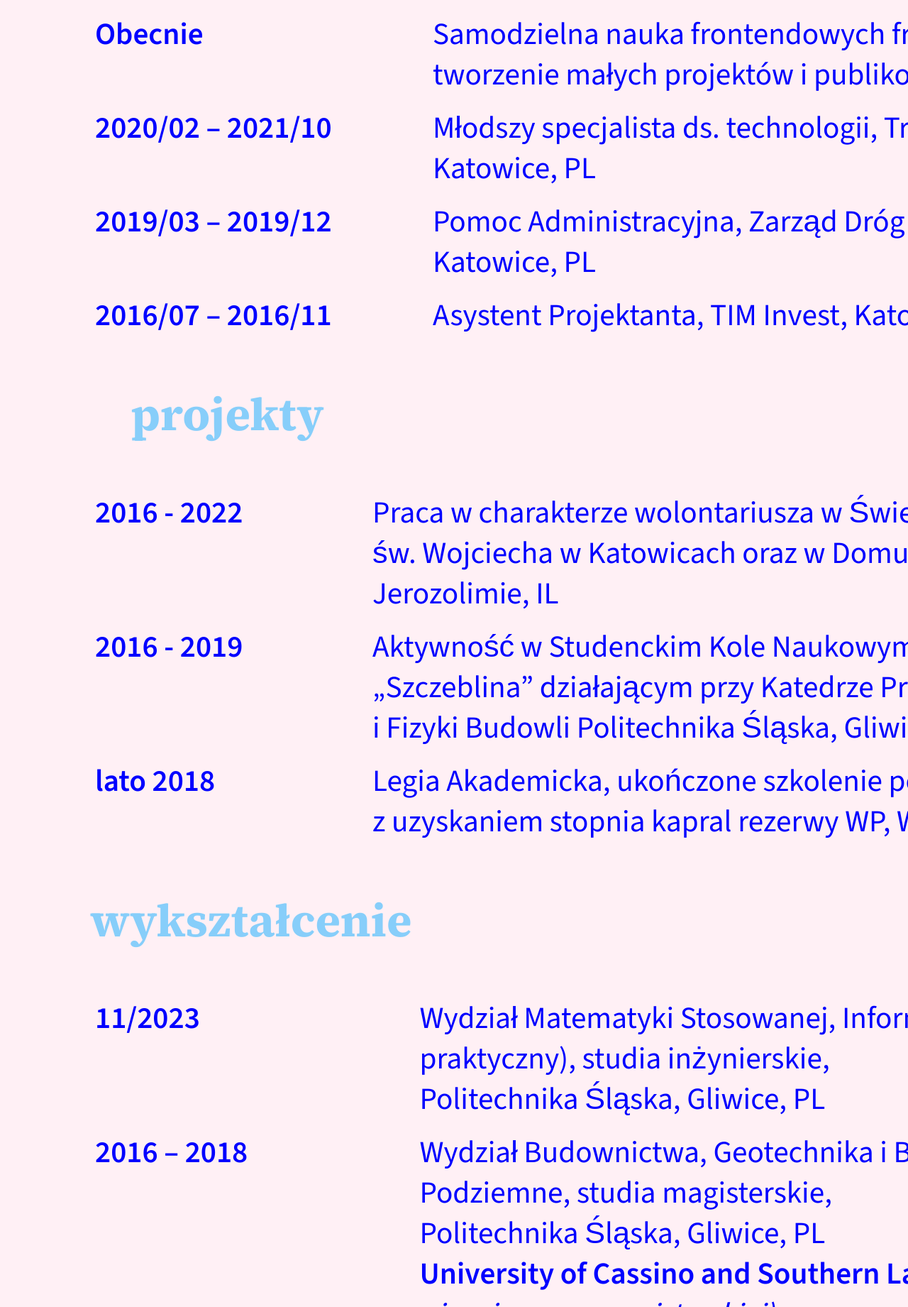
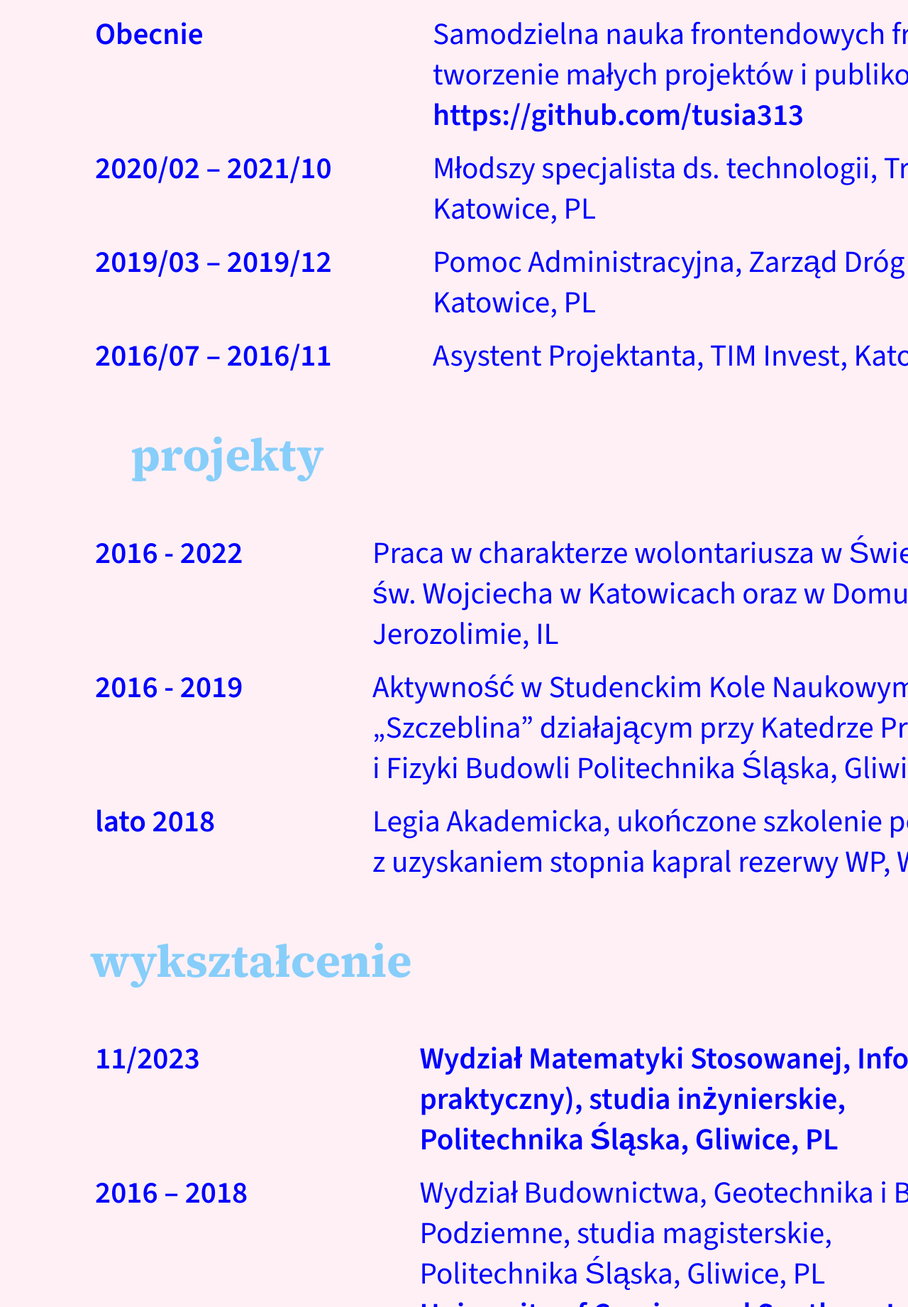
Before and after one commit to tusia313/my-CV, a plain HTML site: page index.html in a window 1280 px wide. Shown: the part 1080-2921 px from the top of the page at 71% size. Drawn offline with nearby package versions, Linux system fonts and the light colour scheme.

Commit message:
Add little remarks

```diff
--- a/index.html
+++ b/index.html
@@ -51,7 +51,7 @@
                         <td class="date">Obecnie</td>
                         <td>Samodzielna nauka frontendowych frameworków,
                             tworzenie małych projektów i publikowanie ich
-                            na GitHubie</td>
+                            na GitHubie <b>https://github.com/tusia313</b></td>
                     </tr>
                     <tr>
                         <td class="date">2020/02 – 2021/10</td>
@@ -100,7 +100,7 @@
                     </th>
                     <tr>
                         <td class="date">11/2023</td>
-                        <td>Wydział Matematyki Stosowanej, Informatyka (profil praktyczny),  studia inżynierskie, <br/> Politechnika Śląska, Gliwice, PL
+                        <td><b>Wydział Matematyki Stosowanej, Informatyka (profil praktyczny),  studia inżynierskie, <br/> Politechnika Śląska, Gliwice, PL </b>
                         </td>
                     </tr>
                     <tr>
@@ -150,6 +150,7 @@
                         <li>Angielski C1 (potwierdzony certyfikatem)</li>
                         <li>Włoski A2</li>
                         <li>Prawo jazdy kat.B</li>
+                        <li>System kontroli <b>Git</b></li>
                         <li><b>HTML5</b></li>
                         <li><b>CSS3</b></li>
 
```
Also changed, not shown: img/CV.png, 1 other file.
